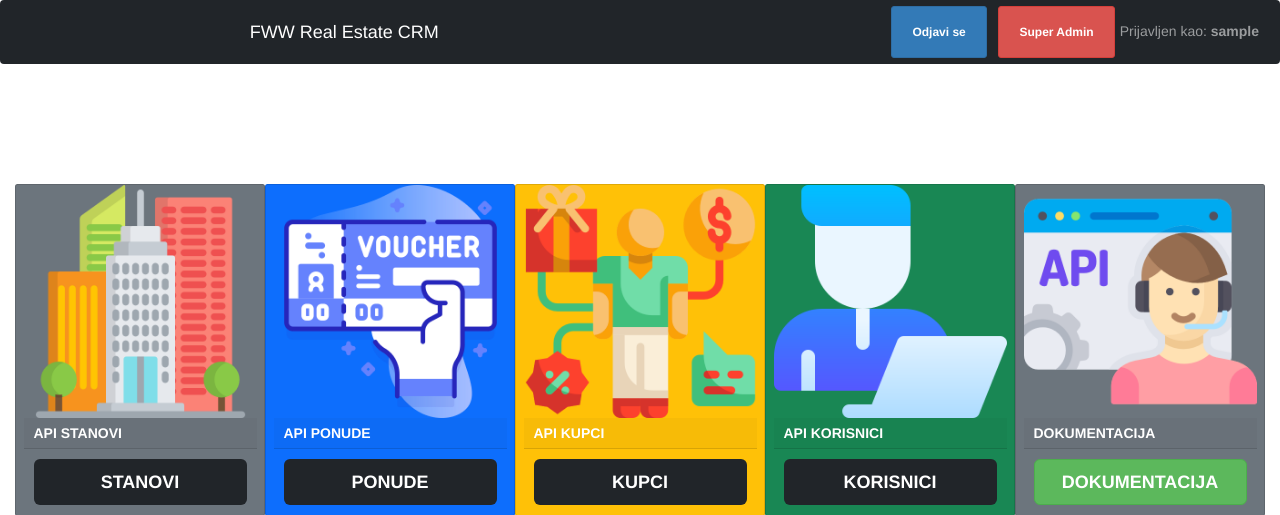
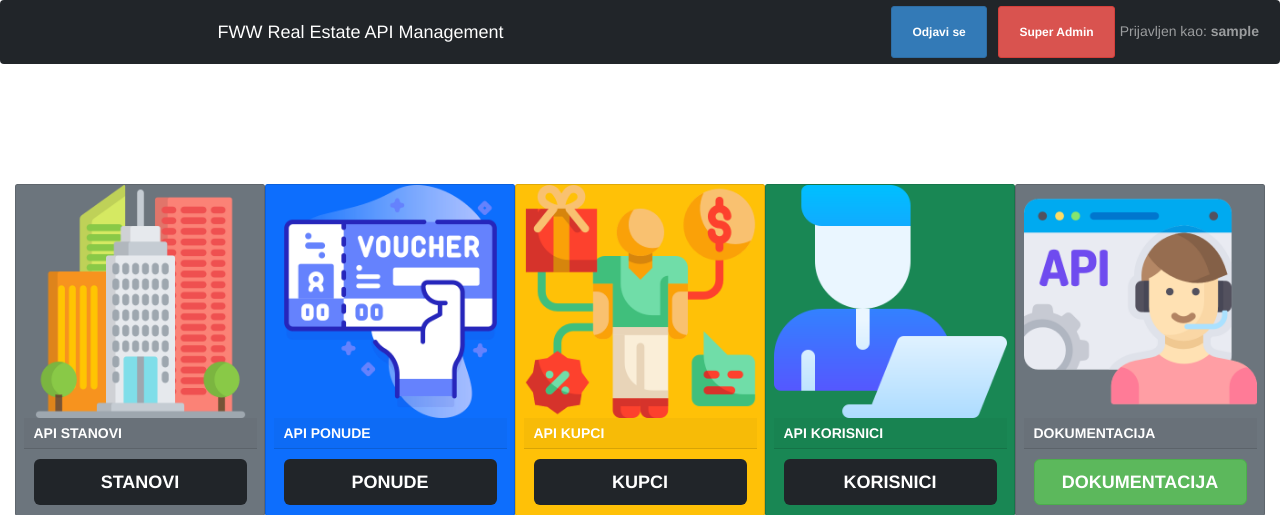
Before and after one commit to NoviPark2023/1, a Django app: page / in a window 1280 px wide. Shown: the top 515 px of the page. Run offline with Django 3.2, Linux system fonts and the light colour scheme; the visitor is signed in with stand-in values (Sample User, id 1); parts of the project's set-up code (start-up, migrations or seed data) failed here and were passed over; some libraries are stand-ins or nearby versions.

```diff
--- a/real_estate_api/templates/navbar.html
+++ b/real_estate_api/templates/navbar.html
@@ -2,7 +2,7 @@
     <div class="container-fluid">
 
         <div class="mx-auto order-0">
-            <a class="navbar-brand mx-auto" href="/">FWW Real Estate CRM</a>
+            <a class="navbar-brand mx-auto" href="/">FWW Real Estate API Management</a>
             <button class="navbar-toggler" type="button" data-bs-toggle="collapse" data-bs-target=".dual-collapse2">
                 <span class="navbar-toggler-icon"></span>
             </button>
```
